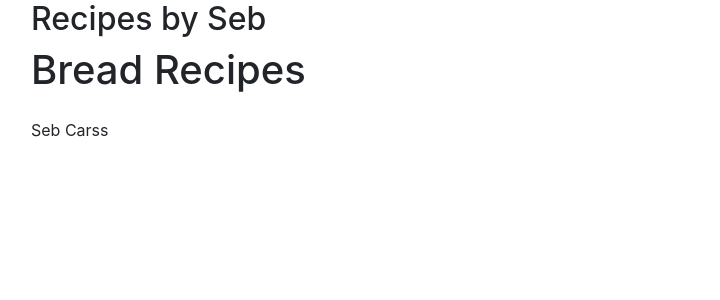
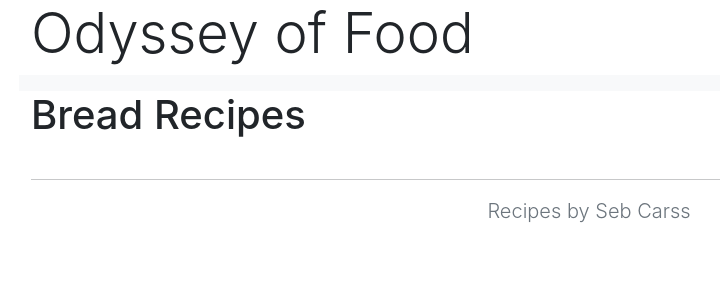
Before and after one commit to sebcarss/dreaming-of-noodles, a Next.js app: page /tags/1 in a window 1280 px wide. Shown: the top 300 px of the page, without its empty margins (51-771 px from the left). Built offline with nearby package versions, Linux system fonts and the light colour scheme.

Commit message:
Added some styling - needs more

```diff
--- a/components/footer.js
+++ b/components/footer.js
@@ -1,9 +1,8 @@
 export default function Footer() {
   return (
-    <div>
-      <footer className="row">
-        <div className="col-12">Seb Carss</div>
-      </footer>
-    </div>
+    <footer>
+      <hr />
+      <div className="lead text-center text-muted">Recipes by Seb Carss</div>
+    </footer>
   );
 }
--- a/components/header.js
+++ b/components/header.js
@@ -1,25 +1,23 @@
 import Link from "next/link";
 
 export default function Header({ home }) {
-  const title = "Recipes by Seb";
-
+  const title = "Odyssey of Food"
   return (
-    <div>
-      <header className="row">
+    <header>
       {home ? (
-          <>
-            <h1 className="col-12">{title}</h1>
-          </>
+        <div className="text-center has-bg-img">
+          <h1 className="display-4">{title}</h1>
+          <h4 className="lead">Join my food exploration across the world</h4>
+          <img class="img-fluid" src="https://media.very.co.uk/i/sd/210708-vy-home-d-01/sale.jpg?$960x445$" alt="my image" />
+        </div>
       ) : (
-          <>
-            <h2 className="col-12">
+        // h2 used here for SEO purposes - could we just show the navbar instead?
+        <h2 className="display-4">
           <Link href="/">
             <a>{title}</a>
           </Link>
         </h2>
-          </>
       )}
     </header>
-    </div>
   );
 }
--- a/components/navigation.js
+++ b/components/navigation.js
@@ -9,11 +9,17 @@ export default function Navigation({ tagLinkData }) {
     const path = "/tags/" + tagData.slug;
 
     return (
-      <Link key={index} href={path}>
-        <a>{tagData.title}</a>
-      </Link>
+      <li className="nav-item">
+        <Link key={index} href={path}>
+          <a className="nav-link">{tagData.title}</a>
+        </Link>
+      </li>
     );
   });
 
-  return <div className="col-md-3">{tagLinks}</div>;
+  return (
+      <nav className="navbar navbar-expand navbar-light bg-light flex-column flex-md-row bd-navbar">
+        <ul className="navbar-nav">{tagLinks}</ul>
+      </nav>
+    );
 }
--- a/components/posts-list.js
+++ b/components/posts-list.js
@@ -2,20 +2,29 @@ import Link from "next/link";
 
 export default function PostsLists({ allPostsData }) {
   const posts = allPostsData.map(({ id, date, title }, index) => (
-    <li key={index}>
-      <Link href={`/posts/${id}`}>
-        <a>{title}</a>
+    <li key={index} className="card bg-dark text-white mb-3 mt-3" style={{maxWidth: "540px"}}>
+      <Link href={`/posts/${id}`} className="">
+        <a>
+          <div>
+            <img
+              src="https://cookingwithscarss.files.wordpress.com/2017/08/20170825_205153.jpg"
+              className="card-img-top"
+              alt="Temp..."
+            />
+          </div>
+          <div className="text-center">
+            <h5 className="card-title">{title}</h5>
+            <p className="text-muted">{date}</p>
+          </div>
+        </a>
       </Link>
-      <br />
-      <span>{date}</span>
     </li>
   ));
 
   return (
-    <div className="col-md-6">
-      <div>
-        <ul>{posts}</ul>
-      </div>
+    <div>
+      {/* TODO Continue playing with the card columns to make them responsive */}
+      <ul className="card-group">{posts}</ul>
     </div>
   );
 }
```
Lines whose indentation alone changed are shown as unchanged.
